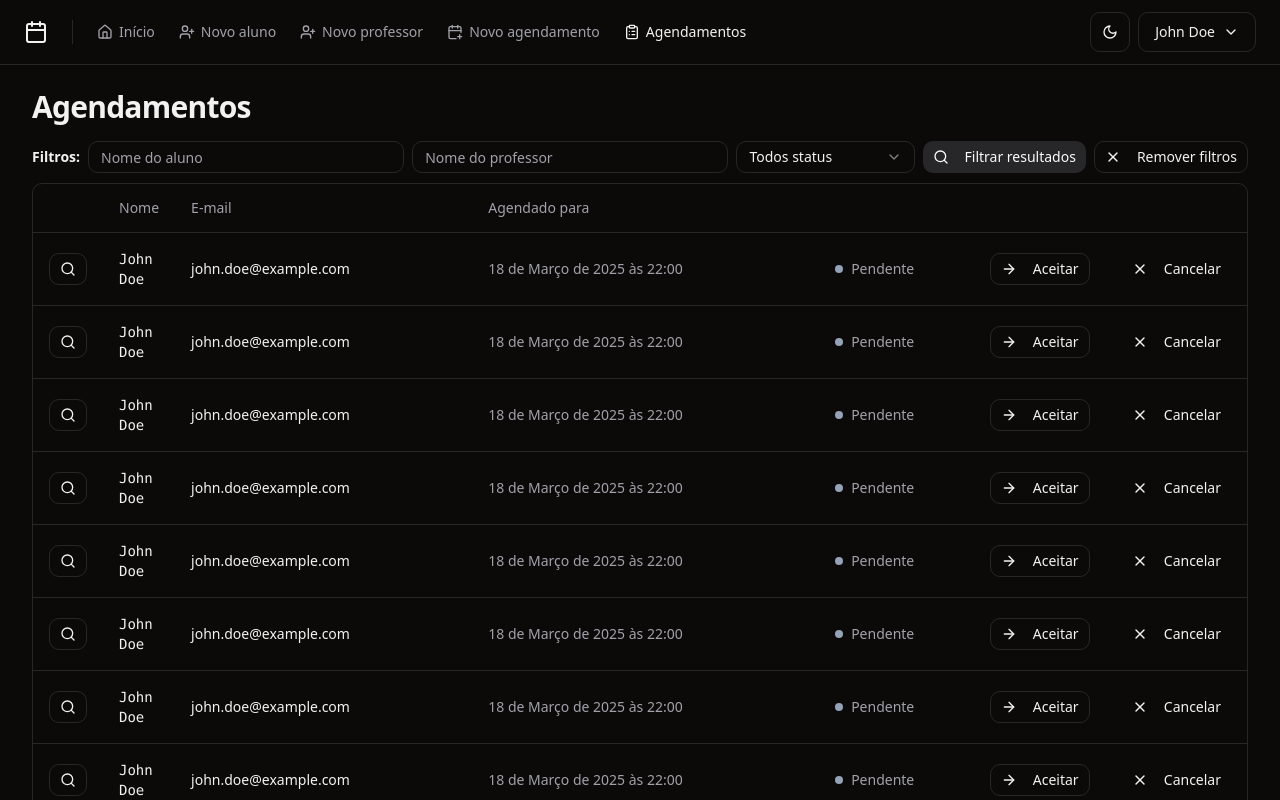
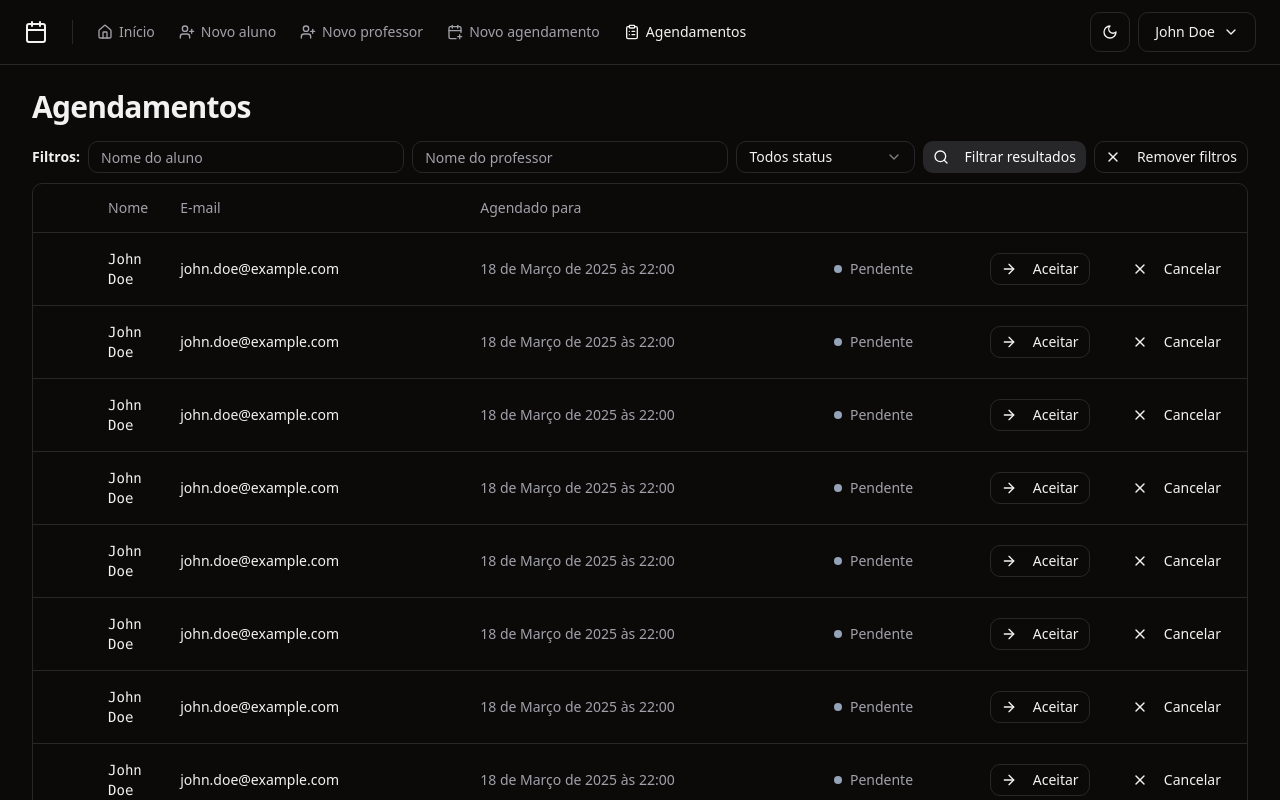
Before and after one commit to pvillor/class-scheduler-web, a React (Vite) app: page /schedules in a window 1280 px wide. Shown: the top 800 px of the page. Built offline with nearby package versions, Linux system fonts and the light colour scheme.

Commit message:
fix: remove schedule tables first column button

```diff
--- a/src/pages/app/schedules/schedule-table-row.tsx
+++ b/src/pages/app/schedules/schedule-table-row.tsx
@@ -1,16 +1,11 @@
 import { Button } from '@/components/ui/button'
 import { TableRow, TableCell } from '@/components/ui/table'
-import { Search, ArrowRight, X } from 'lucide-react'
+import { ArrowRight, X } from 'lucide-react'
 
 export function ScheduleTableRow() {
   return (
     <TableRow>
-      <TableCell>
-        <Button variant="outline" size="xs">
-          <Search className="h-3 w-3" />
-          <span className="sr-only">Detalhes do agendamento</span>
-        </Button>
-      </TableCell>
+      <TableCell />
 
       <TableCell className="font-mono text-sm font-medium">John Doe</TableCell>
       <TableCell>john.doe@example.com</TableCell>
```
